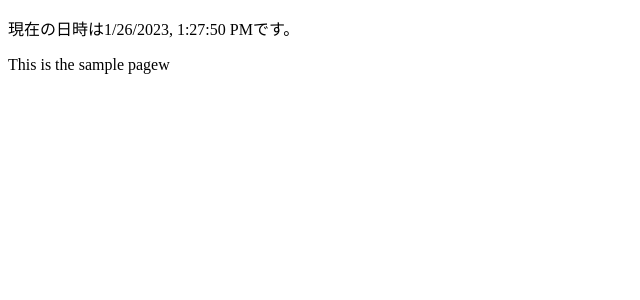
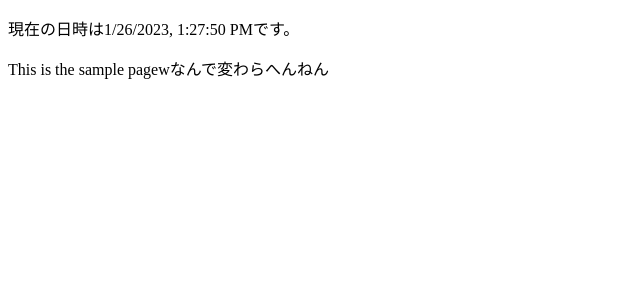
Before and after one commit to tns-develop/nekokaicho-quiz, a Next.js app: page /linkSample in a window 1280 px wide. Shown: the top 300 px of the page, without its empty margins (0-640 px from the left). Built offline with nearby package versions, Linux system fonts and the light colour scheme.

Commit message:
ビルドテスト

```diff
--- a/src/pages/linkSample.tsx
+++ b/src/pages/linkSample.tsx
@@ -5,7 +5,7 @@ export default function Home() {
     <div>
       {/* // 現在の日時を表示するサンプルページを返却する */}
       <p>現在の日時は{new Date().toLocaleString()}です。</p>
-      <p>This is the sample pagew</p>
+      <p>This is the sample pagewなんで変わらへんねん</p>
     </div>
   );
 }
```
